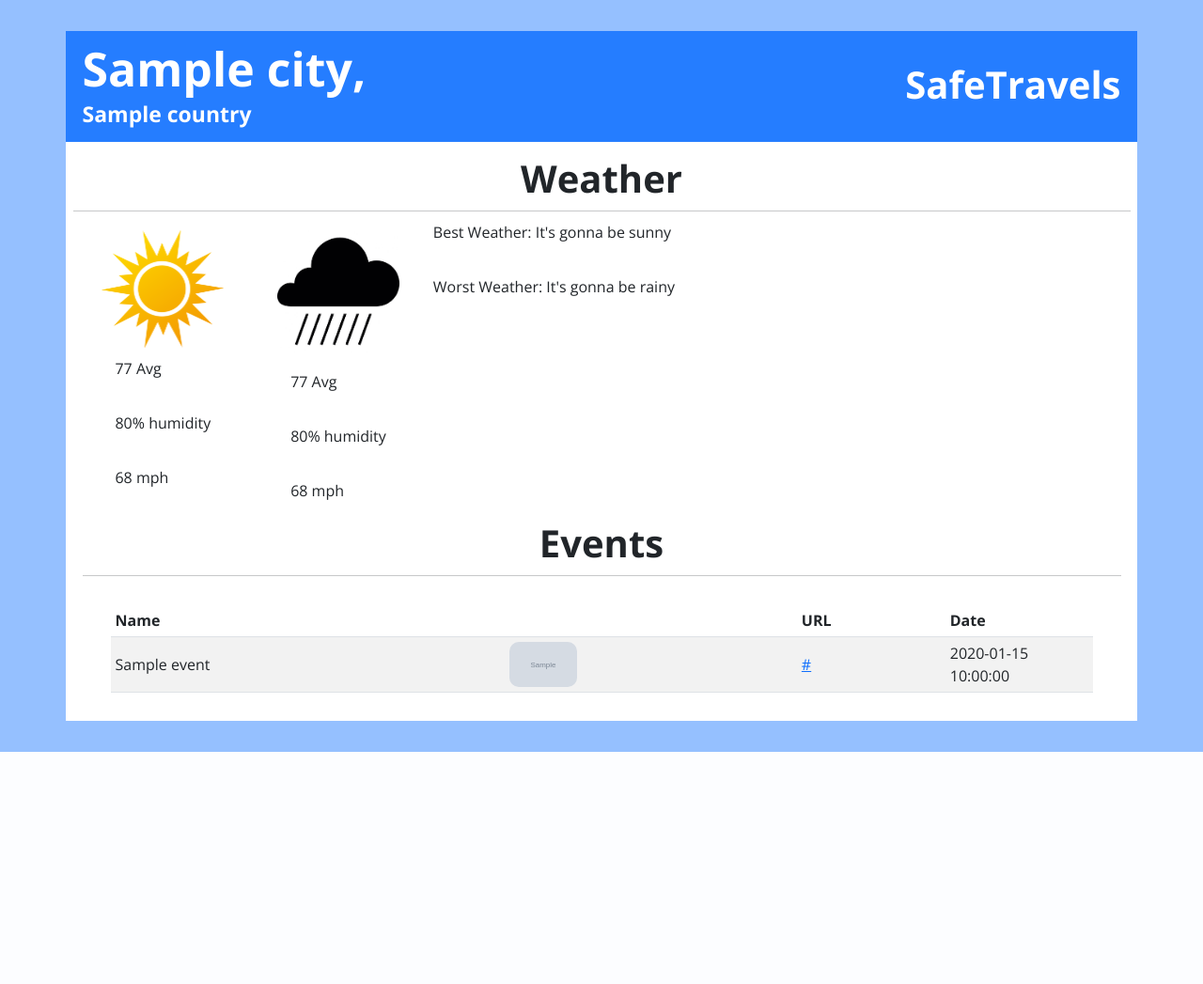
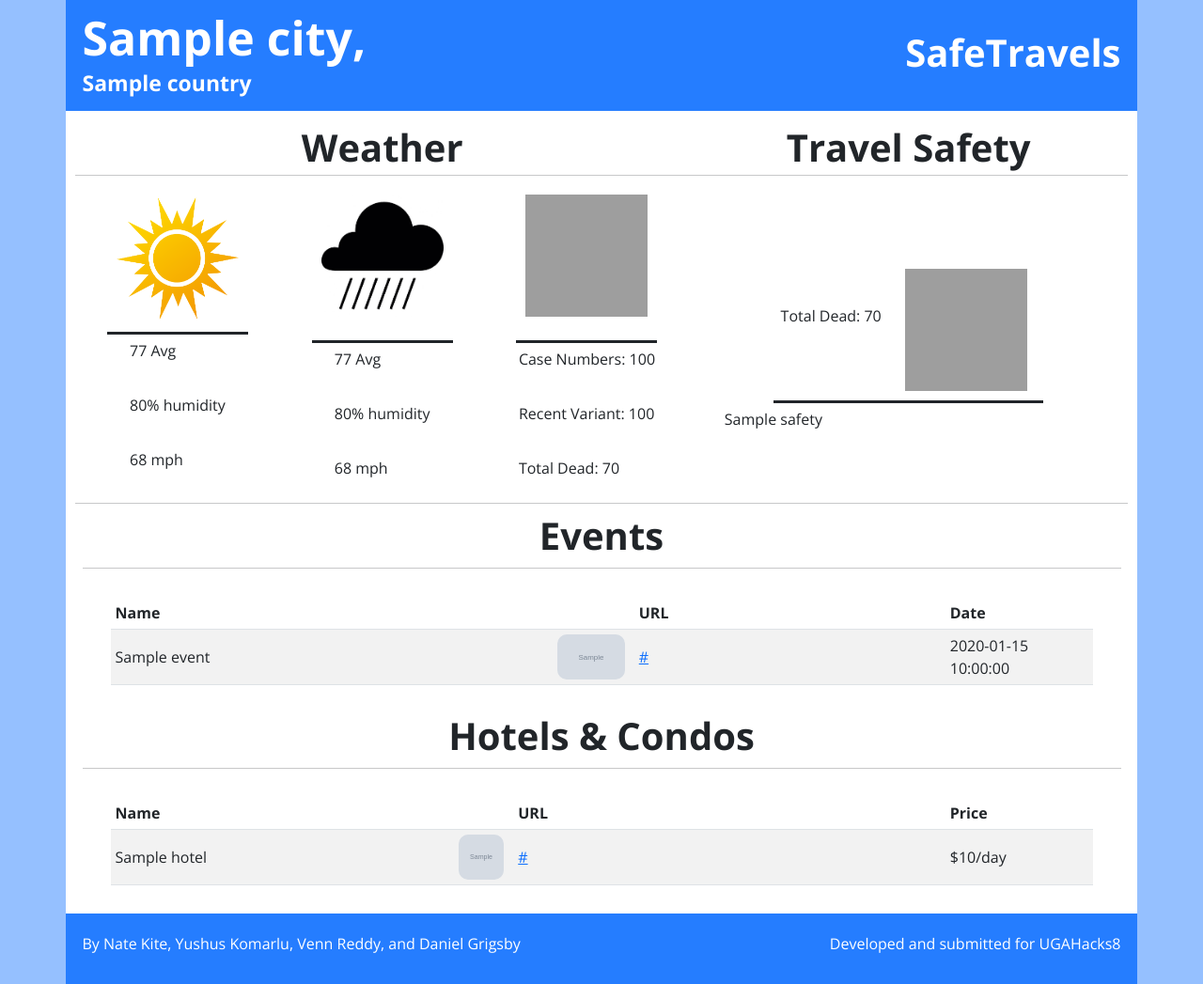
Before and after one commit to ykomarlu/ParadiseFound, a Flask app: template templates/results.html in a window 1280 px wide. Shown: the whole page at 94% size. Before the commit the page ends 800 px from the top, so only its background shows below. Run offline with Flask 2, Linux system fonts and the light colour scheme; the template is opened without the code that fills it: most values are stand-ins (such as "Sample title", 1, 10 or a date in 2020); grey boxes marked "Sample" are stand-in pictures; grey boxes are pictures that could not be loaded.

Commit message:
Updated UI

```diff
--- a/app.py
+++ b/app.py
@@ -19,8 +19,11 @@ def draft():
 
 		# Get API results
 		event_list = events.get_events(country, city, start_date, end_date)
+		hotel_list = events.get_hotels(city, start_date, end_date)
+		safety_check = events.get_safety(country)
 
 		# Print form data (For debugging)
+		# print(f"HOTELS:\n\n {hotel_list}")
 		# print(event_list)
 		# print(f"country: {country}")
 		# print(f"city: {city}")
@@ -28,7 +31,14 @@ def draft():
 		# print(f"end_date: {end_date}")
 
 		# Render template
-		return render_template("results.html", country=country, city=city, event_list=event_list)
+		return render_template("results.html",
+							country=country,
+							city=city,
+							events=event_list,
+							hotels=hotel_list,
+							start_date=start_date,
+							end_date=end_date,
+							safety=safety_check)
 
 	else:
 		return redirect("/", code=302)
--- a/templates/results.html
+++ b/templates/results.html
@@ -21,39 +21,68 @@
 				<h2 class="text-end align-middle">SafeTravels</h2>
 			</div>
 		</div>
+		<div class="px-3">
 			<!--Weather-->
+			<div class="row align-items-center">
+				<div class="col">
 					<h2 class="text-center">Weather</h2>
+				</div>
+				<div class="col-5">
+					<h2 class="text-center">Travel Safety</h2>
+				</div>
 				<hr>
-		<div class="px-3">
+			</div>
+			<div class="row align-items-center">
+				<div class="col">
 					<div class="row d-flex">
-				<div class="col-2 d-flex flex-column align-items-center">
-					<div class="col flex-col mx-auto">
-						<img class="m-3" src="/static/img/sunny.png" style="width:130px; height:125px">
+						<div class="col d-flex flex-column align-items-center" style="padding-top: 3px;">
+							<div class="col flex-col mx-auto border-bottom border-3 border-dark" style="padding-bottom: 3px;">
+								<img class="m-3" src="/static/img/sunny.png" style="width:130px; height:130px">
 							</div>
-					<div class="col flex-col align-items-center">
+							<div class="col flex-col align-items-center" style="padding-top: 5px;">
 								<p>77 Avg</p><br>
 								<p>80% humidity</p><br>
 								<p>68 mph</p><br>
 							</div>
 						</div>
-				<div class="col-2 d-flex flex-column align-items-center">
-					<div class="col flex-col mx-auto">
-						<img class="m-3" src="/static/img/rainy.jpg" style="width:130px; height:px">
+						<div class="col d-flex flex-column align-items-center">
+							<div class="col flex-col mx-auto border-bottom border-3 border-dark">
+								<img class="m-3" src="/static/img/rainy.jpg" style="width:130px; height:130px">
 							</div>
-					<div class="col flex-col">
+							<div class="col flex-col" style="padding-top: 5px;">
 								<p>77 Avg</p><br>
 								<p>80% humidity</p><br>
 								<p>68 mph</p>
 							</div>
 						</div>
-
-				<div class="col flex-col">
-					<div class="col flex-col mx-auto">
-						<p>Best Weather: It's gonna be sunny</p><br>
-						<p>Worst Weather: It's gonna be rainy</p><br>
+						<div class="col d-flex flex-column align-items-center">
+							<div class="col flex-col mx-auto border-bottom border-3 border-dark">
+								<img class="m-3" src="/static/img/1994474.jpg" style="width:130px; height:130px">
+							</div>
+							<div class="col flex-col" style="padding-top: 5px;">
+								<p>Case Numbers: 100</p><br>
+								<p>Recent Variant: 100</p><br>
+								<p>Total Dead: 70</p>
 							</div>
 						</div>
-
+					</div>
+				</div>
+				<div class="col-5">
+					<div class="col d-flex flex-column flex-grow-1 px-5">
+						<div class="row mx-auto border-bottom border-3 border-dark" style="padding-top: -5px;">
+							<div class="col" style="padding-top: 60px;">
+								<p>Total Dead: 70</p>
+							</div>
+							<div class="col">
+								<img class="m-3" src="/static/img/Covid.png" style="width:130px; height: 142px; padding-top: 12px;">
+							</div>
+						</div>
+						<div class="col flex-col" style="padding-top: 5px;">
+							<p>{{ safety }}</p>
+						</div>
+					</div>
+				</div>
+				<hr>
 			</div>
 			<!--Events-->
 			<h2 class="text-center">Events</h2>
@@ -62,23 +91,85 @@
 				<table class="table table-striped table-hover align-middle table-responsive my-5 w-auto" style="text-align: left; table-layout: fixed; background-color:white">
 					<thead>
 						<tr>
-							<th scope="col">Name</th>
-							<th scope="col"></th>
-							<th scope="col">URL</th>
+							<th scope="col" style="width:45%">Name</th>
+							<th class="pe-3" scope="col" style="width:7%"></th>
+							<th scope="col" style="width:auto;">URL</th>
 							<th scope="col" style="width:15%">Date</th>
 						</tr>
 					</thead>
 					<tbody>
-						{% for event in event_list %}
+						{% if events|length <= 10 %}
+						{% for event in events %}
 						<tr scope="row">
 							<td>{{ event["name"] }}</td>
-							<td><img src="{{ event['imgurl'] }}" class="mx-auto" style="width:72px; height:48px; border-radius:10px;"></td>
+							<td class="pe-3"><img src="{{ event['imgurl'] }}" class="mx-auto" style="width:72px; height:48px; border-radius:10px;"></td>
 							<td class="overflow-hidden"><a href="{{ event['url'] }}">{{ event['url'] }}</a></td>
 							<td>{{ event["date"] }}</td>
 						</tr>
 						{% endfor %}
+						{% else %}
+						{% for i in range(10) %}
+						<tr scope="row">
+							<td>{{ events[i]["name"] }}</td>
+							<td class="pe-3"><img src="{{ events[i]['imgurl'] }}" class="mx-auto" style="width:72px; height:48px; border-radius:10px;"></td>
+							<td class="overflow-hidden"><a href="{{ events[i]['url'] }}">{{ events[i]['url'] }}</a></td>
+							<td>{{ events[i]["date"] }}</td>
+						</tr>
+						{% endfor %}
+						{% endif %}
 					</tbody>
 				</table>
+				{% if events|length > 10 %}
+				<a href="/events" class="text-center" style="font-size:1.8rem">See more events</a>
+				{% endif %}
+			</div>
+			<!--Hotels-->
+			<h2 class="text-center">Hotels & Condos</h2>
+			<hr>
+			<div class="mx-auto px-5">
+				<table class="table table-striped table-hover align-middle table-responsive my-5 w-auto" style="text-align: left; table-layout: fixed; background-color:white">
+					<thead>
+						<tr>
+							<th scope="col" style="width:35%">Name</th>
+							<th class="pe-3" scope="col" style="width:5%"></th>
+							<th scope="col" style="width:auto">URL</th>
+							<th scope="col" style="width:15%">Price</th>
+						</tr>
+					</thead>
+					<tbody>
+						{% if hotels|length <= 10 %}
+						{% for hotel in hotels %}
+						<tr scope="row">
+							<td>{{ hotel["name"] }}</td>
+							<td class="pe-3"><img src="{{ hotel['imgurl'] }}" class="mx-auto" style="width:48px; height:48px; border-radius:10px;"></td>
+							<td class="overflow-hidden"><a href="{{ hotel['url'] }}">{{ hotel['url'] }}</a></td>
+							<td>${{ hotel["price"] }}/day</td>
+						</tr>
+						{% endfor %}
+						{% else %}
+						{% for i in range(10) %}
+						<tr scope="row">
+							<td>{{ hotels[i]["name"] }}</td>
+							<td class="pe-3"><img src="{{ hotels[i]['imgurl'] }}" class="mx-auto" style="width:48px; height:48px; border-radius:10px;"></td>
+							<td class="overflow-hidden"><a href="{{ hotels[i]['url'] }}">{{ hotels[i]['url'] }}</a></td>
+							<td>${{ hotels[i]["price"] }}/day</td>
+						</tr>
+						{% endfor %}
+						{% endif %}
+					</tbody>
+				</table>
+				{% if hotels|length > 10 %}
+				<a href="/hotels" class="text-center" style="font-size:1.8rem">See more hotels & condos</a>
+				{% endif %}
+			</div>
+		</div>
+		<!--Footer-->
+		<div class="row align-items-center p-3 mt-5" style="background-color: #257dff; color: white; height:75px">
+			<div class="col">
+				<p>By Nate Kite, Yushus Komarlu, Venn Reddy, and Daniel Grigsby</p>
+			</div>
+			<div class="col">
+				<p class="text-end">Developed and submitted for UGAHacks8</p>
 			</div>
 		</div>
 	</div>
--- a/test.py
+++ b/test.py
@@ -1,10 +1,10 @@
-from events import get_events
+from events import events
 
 country = "Australia"
 city = "Sydney"
 start_date = "2023-05-01"
 end_date = "2023-05-10"
 
-event_list = get_events(country, city, start_date, end_date)
+hotels = events.get_hotels(city, start_date, end_date)
 
-print(event_list[0].name)
+print(hotels)
```
Also changed, not shown: events.py (+267 -286 lines). Lines whose indentation alone changed are shown as unchanged.
